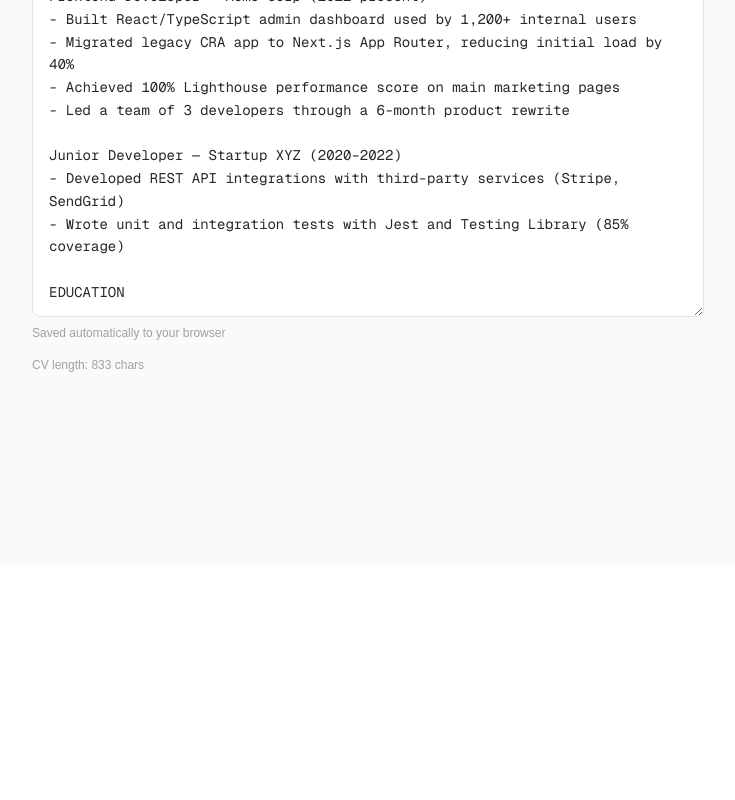
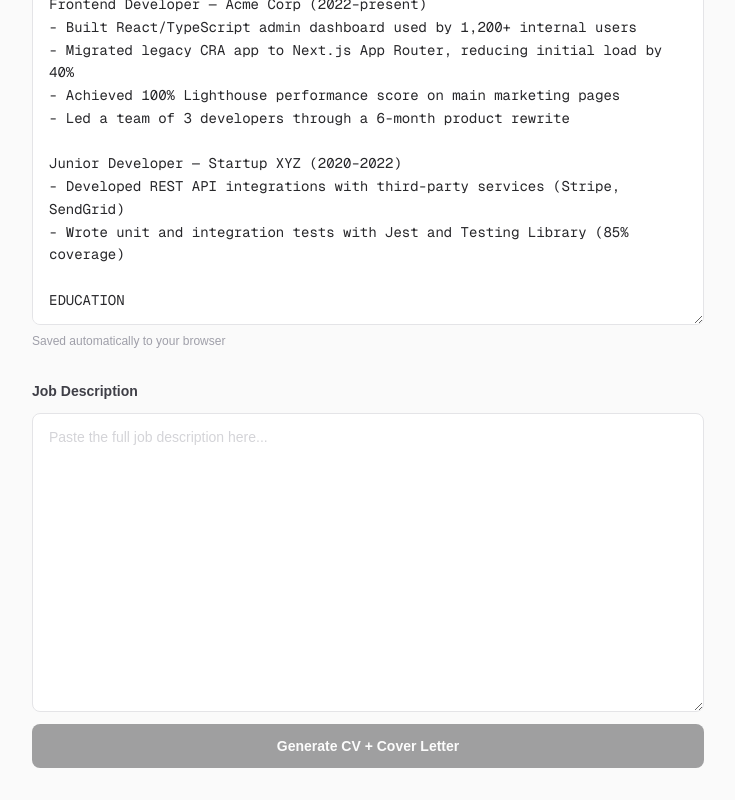
Before and after one commit to Kopiika/job-application-assistant, a Next.js app: page / in a window 1280 px wide. Shown: the part 235-1035 px from the top of the page, without its empty margins (272-1007 px from the left). Before the commit the page ends 800 px from the top, so only its background shows below. Built offline with nearby package versions, Linux system fonts and the light colour scheme.

Commit message:
Add JobForm component for job description input and integrate with CV generation

```diff
--- a/app/page.tsx
+++ b/app/page.tsx
@@ -2,16 +2,31 @@
 
 import { useState } from 'react'
 import CVForm from '@/components/CVForm'
+import JobForm from '@/components/JobForm'
+import type { GenerateResponse } from '@/types'
 
 export default function Home() {
   const [baseCV, setBaseCV] = useState('')
+  const [result, setResult] = useState<GenerateResponse | null>(null)
 
   return (
     <div className="min-h-screen bg-zinc-50 p-8">
-      <div className="mx-auto max-w-2xl">
-        <h1 className="mb-6 text-2xl font-bold text-zinc-800">Job Application Assistant</h1>
+      <div className="mx-auto max-w-2xl space-y-8">
+        <h1 className="text-2xl font-bold text-zinc-800">Job Application Assistant</h1>
         <CVForm onChange={setBaseCV} />
-        <p className="mt-4 text-xs text-zinc-400">CV length: {baseCV.length} chars</p>
+        <JobForm baseCV={baseCV} onResult={setResult} />
+        {result && (
+          <div className="space-y-4 rounded-lg border border-zinc-200 bg-white p-6">
+            <div>
+              <p className="mb-1 text-xs font-semibold uppercase tracking-wide text-zinc-400">CV Summary</p>
+              <pre className="whitespace-pre-wrap text-sm text-zinc-700">{result.cvSummary}</pre>
+            </div>
+            <div>
+              <p className="mb-1 text-xs font-semibold uppercase tracking-wide text-zinc-400">Cover Letter</p>
+              <pre className="whitespace-pre-wrap text-sm text-zinc-700">{result.coverLetter}</pre>
+            </div>
+          </div>
+        )}
       </div>
     </div>
   )
--- /dev/null
+++ b/components/JobForm.tsx
@@ -0,0 +1,97 @@
+'use client'
+
+import { useState } from 'react'
+import type { GenerateResponse } from '@/types'
+
+interface JobFormProps {
+  baseCV: string
+  onResult: (result: GenerateResponse) => void
+}
+
+export default function JobForm({ baseCV, onResult }: JobFormProps) {
+  const [jobDescription, setJobDescription] = useState('')
+  const [isLoading, setIsLoading] = useState(false)
+  const [error, setError] = useState<string | null>(null)
+
+  async function handleGenerate() {
+    if (!jobDescription.trim()) return
+    if (!baseCV.trim()) {
+      setError('Please fill in your CV first.')
+      return
+    }
+
+    setIsLoading(true)
+    setError(null)
+
+    try {
+      const res = await fetch('/api/generate', {
+        method: 'POST',
+        headers: { 'Content-Type': 'application/json' },
+        body: JSON.stringify({ jobDescription, baseCV }),
+      })
+
+      if (!res.ok) {
+        const data = await res.json().catch(() => ({}))
+        throw new Error(data.error ?? `Request failed (${res.status})`)
+      }
+
+      const data: GenerateResponse = await res.json()
+      onResult(data)
+    } catch (err) {
+      setError(err instanceof Error ? err.message : 'Something went wrong')
+    } finally {
+      setIsLoading(false)
+    }
+  }
+
+  return (
+    <div className="flex flex-col gap-3">
+      <label className="text-sm font-semibold text-zinc-700">Job Description</label>
+      <textarea
+        value={jobDescription}
+        onChange={(e) => setJobDescription(e.target.value)}
+        rows={12}
+        placeholder="Paste the full job description here..."
+        disabled={isLoading}
+        className="w-full resize-y rounded-lg border border-zinc-200 bg-white px-4 py-3 text-sm leading-relaxed text-zinc-800 placeholder-zinc-300 focus:border-zinc-400 focus:outline-none disabled:opacity-50"
+      />
+
+      {error && (
+        <p className="rounded-lg bg-red-50 px-4 py-2 text-sm text-red-600">{error}</p>
+      )}
+
+      <button
+        type="button"
+        onClick={handleGenerate}
+        disabled={isLoading || !jobDescription.trim()}
+        className="flex items-center justify-center gap-2 rounded-lg bg-zinc-900 px-6 py-3 text-sm font-semibold text-white transition-colors hover:bg-zinc-700 disabled:cursor-not-allowed disabled:opacity-40"
+      >
+        {isLoading ? (
+          <>
+            <Spinner />
+            Generating…
+          </>
+        ) : (
+          'Generate CV + Cover Letter'
+        )}
+      </button>
+    </div>
+  )
+}
+
+function Spinner() {
+  return (
+    <svg
+      className="h-4 w-4 animate-spin"
+      viewBox="0 0 24 24"
+      fill="none"
+    >
+      <circle className="opacity-25" cx="12" cy="12" r="10" stroke="currentColor" strokeWidth="4" />
+      <path
+        className="opacity-75"
+        fill="currentColor"
+        d="M4 12a8 8 0 018-8v4a4 4 0 00-4 4H4z"
+      />
+    </svg>
+  )
+}
```
